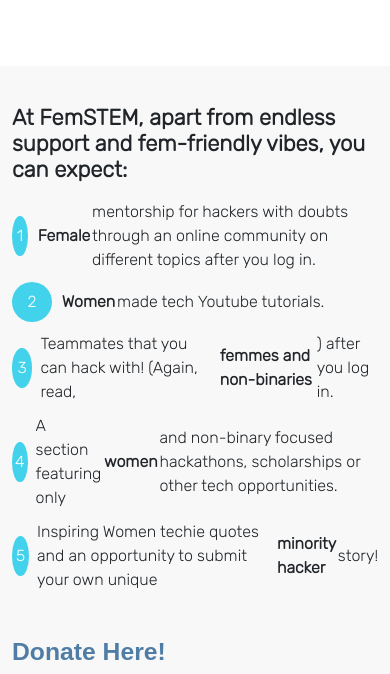
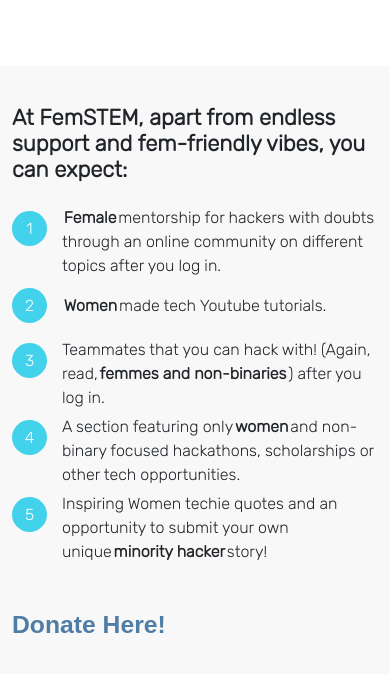
Before and after one commit to Fem-STEM/FemSTEM-Web-App, a Node server app: page / in a window 390 px wide; the page is wider, and only the part inside the window is pictured. Shown: the part 1633-2307 px from the top of that part. Run offline with Node 20, Linux system fonts and the light colour scheme; some libraries are stand-ins or nearby versions; some web fonts are replaced.

Commit message:
Fix Bullet Points in Tab and Mob View

```diff
--- a/public/css/styles.css
+++ b/public/css/styles.css
@@ -329,32 +329,139 @@ footer {
 
 /* What we offer */
 .ul-offer {
-    list-style: none;
-	 counter-reset: list-counter;
-     margin-top: 2%;
+  list-style-type: none;
+  margin-top: 2%;
 }
 
 .ul-offer li {
-    display: flex;
-    align-items: center;
-    margin-bottom: 10px;
+	margin-bottom: 25px;
 }
 
-.ul-offer li::before {
-    content: counter(list-counter);
-    counter-increment: list-counter;
-    position: relative;
-    display: flex;
-    justify-content: center;
-    align-items: center;
-    background-color: #43d2eb;
-    border-radius: 50%;
-    height: 40px;
-    width: 40px;
-    color: white;
-    margin-right: 8px;
+.ul-offer li span {
+  float: left;
+  width: 50px;
 }
 
+.number {
+	display: inline-block;
+	height: 40px;
+	width: 40px;
+	border-radius: 50%;
+	background-color: #43d2eb;
+	color : #fff;
+	display: flex;
+	align-items: center;
+	justify-content: center;
+}
+
+.list-items {
+	margin: 0;
+	padding: 0;
+	position: relative;
+	top: 6px;
+}
+
+@media screen and (max-width: 991px) {
+
+	.ul-offer {
+	  margin-top: 5%;
+	}
+
+	.ul-offer li {
+		margin-bottom: 8px;
+	}
+
+	.ul-offer .second-list {
+		margin-bottom: 31px;
+	}
+
+	.list-items {
+		top: -5px;
+	}
+
+	.second {
+		top : 6px;
+	}
+}
+
+@media screen and (max-width: 476px) {
+	.number {
+		height: 35px;
+		width: 35px;
+	}
+
+	.fourth-list span {
+		margin-bottom: 14px;
+	}
+
+	.ul-offer li {
+		margin-bottom: 5px;
+	}
+}
+
+@media screen and (max-width: 471px) {
+	.first-list span {
+		margin-bottom: 14px;
+	}
+}
+
+@media screen and (max-width: 436px) {
+	.fifth-list span {
+		margin-bottom: 14px;
+	}
+}
+
+@media screen and (max-width: 420px) {
+	.third-list span {
+		margin-bottom: 14px;
+	}
+}
+
+@media screen and (max-width: 364px) {
+	.fourth-list span {
+		margin-bottom: 38px;
+	}
+}
+
+@media screen and (max-width: 342px) {
+	.first-list span {
+		margin-bottom: 38px;
+	}
+
+	.ul-offer {
+	  margin-top: 7%;
+	}
+}
+
+@media screen and (max-width: 337px) {
+	.second {
+		top: -5px;
+	}
+
+	.ul-offer .second-list {
+		margin-bottom: 5px;
+	}
+}
+
+@media screen and (max-width: 320px) {
+	.fourth-list span {
+		margin-bottom: 62px;
+	}
+
+	.fifth-list span {
+		margin-bottom: 38px;
+	}
+}
+
+@media screen and (max-width: 296px) {
+	.first-list span {
+		margin-bottom: 63px;
+	}
+
+	.third-list span {
+		margin-bottom: 38px;
+	}
+}
 
 /* Top content responsive */
 .top-con {
--- a/views/index.ejs
+++ b/views/index.ejs
@@ -217,30 +217,15 @@
     </section>
 
     <!-- What we offer -->
-    <div class="container wow fadeInUp" style="margin-top: 10%">
-      <div class="row">
-        <h6 style="font-size: 22px; font-weight: 600">
-          At FemSTEM, apart from endless support and fem-friendly vibes, you can
-          expect:
-        </h6>
+    <div class="container wow fadeInUp animated" style="margin-top: 10%; visibility: visible; animation-name: fadeInUp;" data-uw-styling-context="true">
+      <div class="row" data-uw-styling-context="true">
+        <h6 style="font-size: 22px; font-weight: 600" data-uw-styling-context="true"> At FemSTEM, apart from endless support and fem-friendly vibes, you can expect: </h6>
         <ul class="ul-offer">
-          <li>
-            <strong>Female </strong> mentorship for hackers with doubts through
-            an online community on different topics after you log in.
-          </li>
-          <li><strong>Women</strong> made tech Youtube tutorials.</li>
-          <li>
-            Teammates that you can hack with! (Again, read,
-            <strong>femmes and non-binaries</strong>) after you log in.
-          </li>
-          <li>
-            A section featuring only <strong>women</strong> and non-binary
-            focused hackathons, scholarships or other tech opportunities.
-          </li>
-          <li>
-            Inspiring Women techie quotes and an opportunity to submit your own
-            unique <strong>minority hacker</strong> story!
-          </li>
+          <li class="first-list" data-uw-styling-context="true"><span><div class="number">1</div></span><div class="list-items"><strong>Female</strong>mentorship for hackers with doubts through an online community on different topics after you log in.</div></li>
+          <li class="second-list" data-uw-styling-context="true"><span><div class="number">2</div></span><p class="list-items second"><strong>Women</strong>made tech Youtube tutorials.</p></li>
+          <li class="third-list" data-uw-styling-context="true"><span><div class="number">3</div></span><p class="list-items">Teammates that you can hack with! (Again, read,<strong>femmes and non-binaries</strong>) after you log in.</p></li>
+          <li class="fourth-list" data-uw-styling-context="true"><span><div class="number">4</div></span><p class="list-items">A section featuring only<strong>women</strong>and non-binary focused hackathons, scholarships or other tech opportunities.</p></li>
+          <li class="fifth-list" data-uw-styling-context="true"><span><div class="number">5</div></span><p class="list-items">Inspiring Women techie quotes and an opportunity to submit your own unique<strong>minority hacker</strong>story!</p></li>
         </ul>
       </div>
     </div>
```
